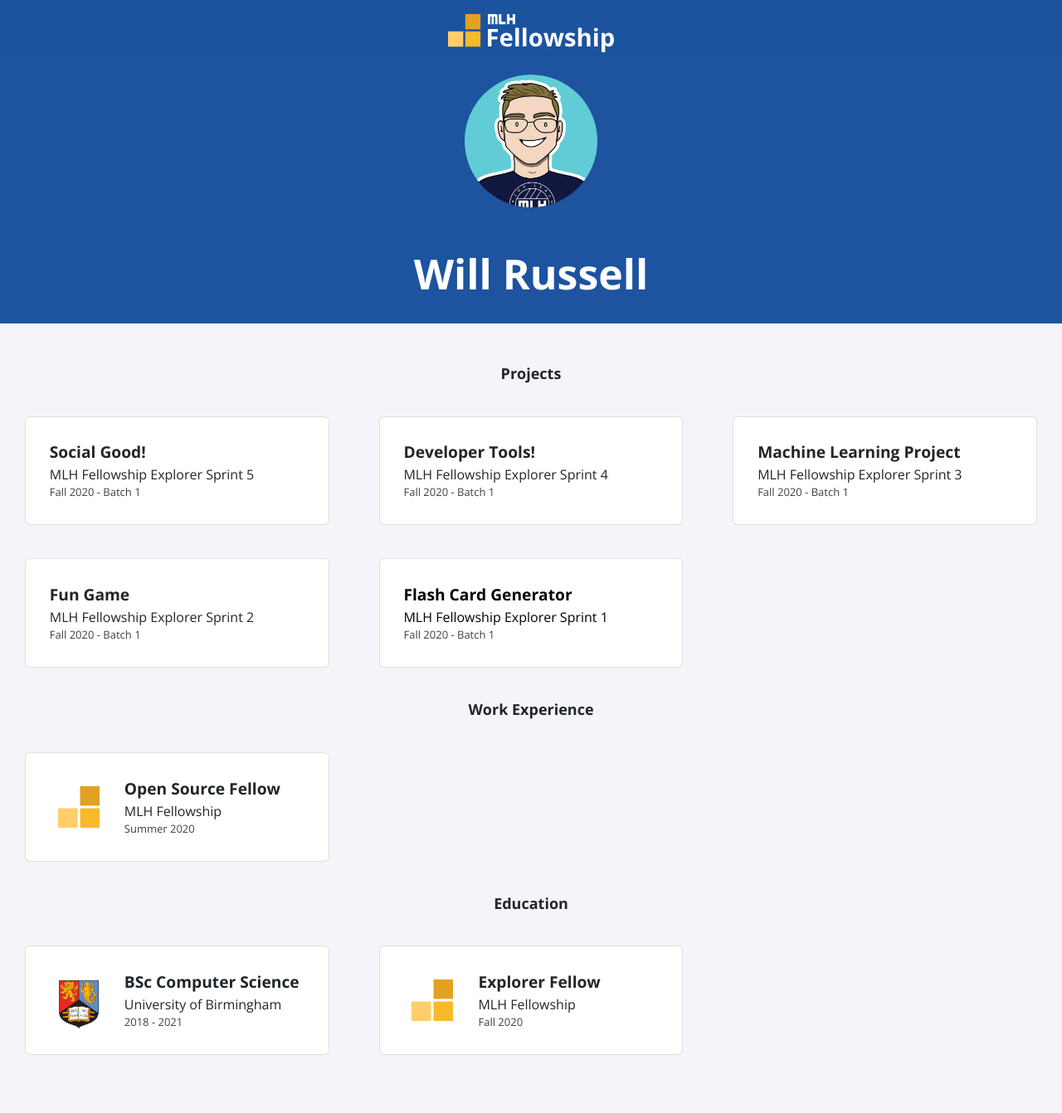
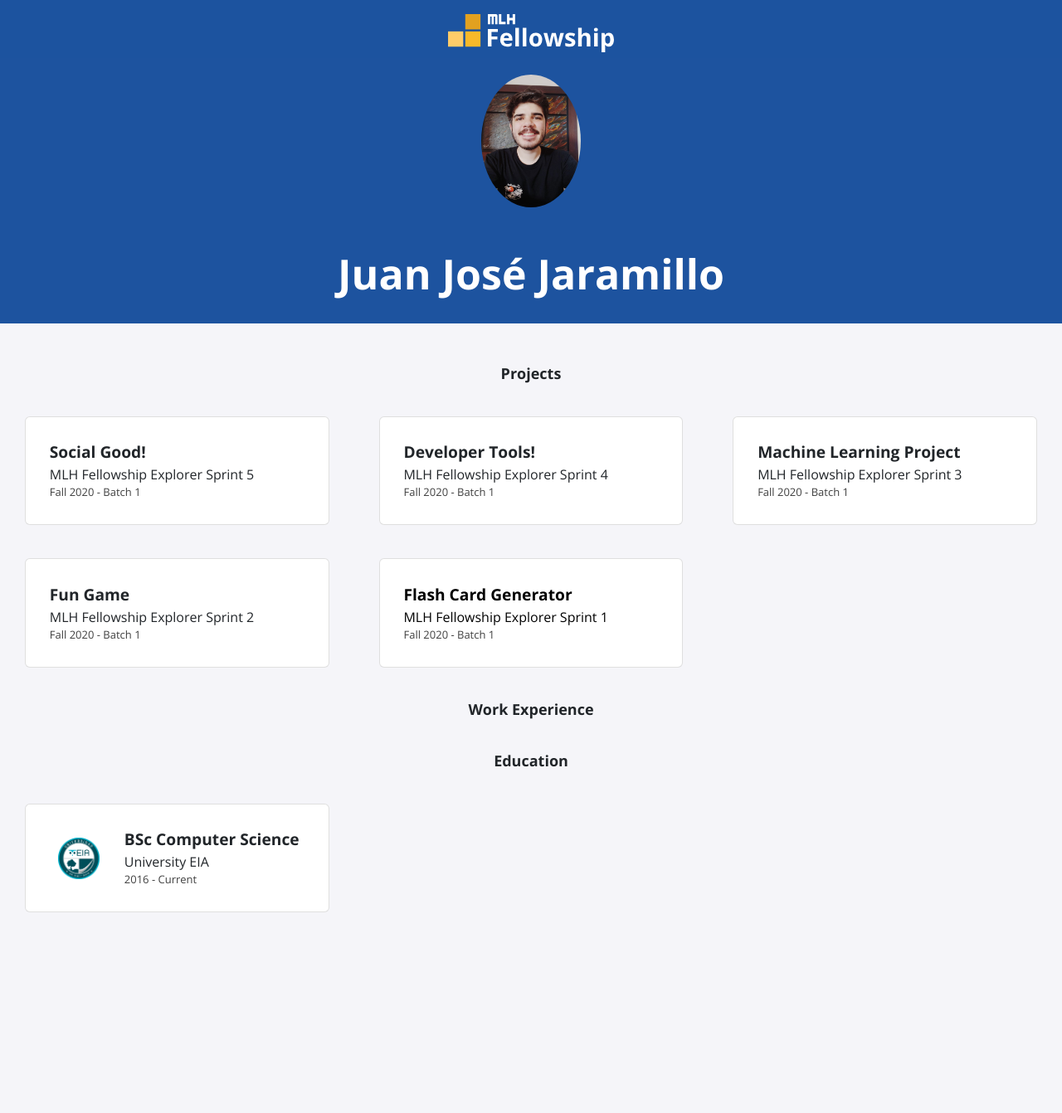
Before and after one commit to JuanJoseJ/JuanJoseJ.github.io, a Jekyll site: the page built from index.html, in a window 1280 px wide. Shown: the whole page at 83% size. Built offline with Jekyll 4.4.1, drawn with Linux system fonts in a browser that asks for light colours; nearby versions of some CDN libraries; after the commit the page ends 1170 px from its top, so only the background shows below that.

Commit message:
Update personal data

```diff
--- a/_config.yml
+++ b/_config.yml
@@ -1,13 +1,11 @@
-title: "Will Russell"
-email: fellowship@mlh.io
+title: "Juan José Jaramillo"
+email: jjj.1998@hotmail.com
 description: >- # this means to ignore newlines until "baseurl:"
-  Write an awesome description for your new site here. You can edit this
-  line in _config.yml. It will appear in your document head meta (for
-  Google search results) and in your feed.xml site description.
+  Base website for an awsome programmer, it looks humble but just you wait
 baseurl: "/"
 url: "/portfolio-template"
-twitter_username: mlhacks
-github_username:  mlh-fellowship
+twitter_username: JJJaramillo
+github_username:  JuanJoseJ
 
 sass:
   sass_dir: _sass
--- a/_data/education.yml
+++ b/_data/education.yml
@@ -1,9 +1,9 @@
 - course: BSc Computer Science
-  institute: University of Birmingham
-  dates: 2018 - 2021
-  logo: uob.png
+  institute: University EIA
+  dates: 2016 - Current
+  logo: eia.png
 
-- course: Explorer Fellow
-  institute: MLH Fellowship
-  dates: Fall 2020
-  logo: fellowship.svg
+# - course: Explorer Fellow
+#   institute: MLH Fellowship
+#   dates: Fall 2020
+#   logo: fellowship.svg
--- a/_includes/profile.html
+++ b/_includes/profile.html
@@ -1,6 +1,6 @@
 <div class="profile">
     <div class="profile-picture">
-        <img src="./assets/img/logo.jpg">
+        <img src="./assets/img/juan.jpg">
     </div>
     <h1>{{ site.title }}</h1>
 </div>
```
Also changed, not shown: _data/experience.yml (+4 -4 lines), assets/img/education/eia.png (added), assets/img/juan.jpg (added).
